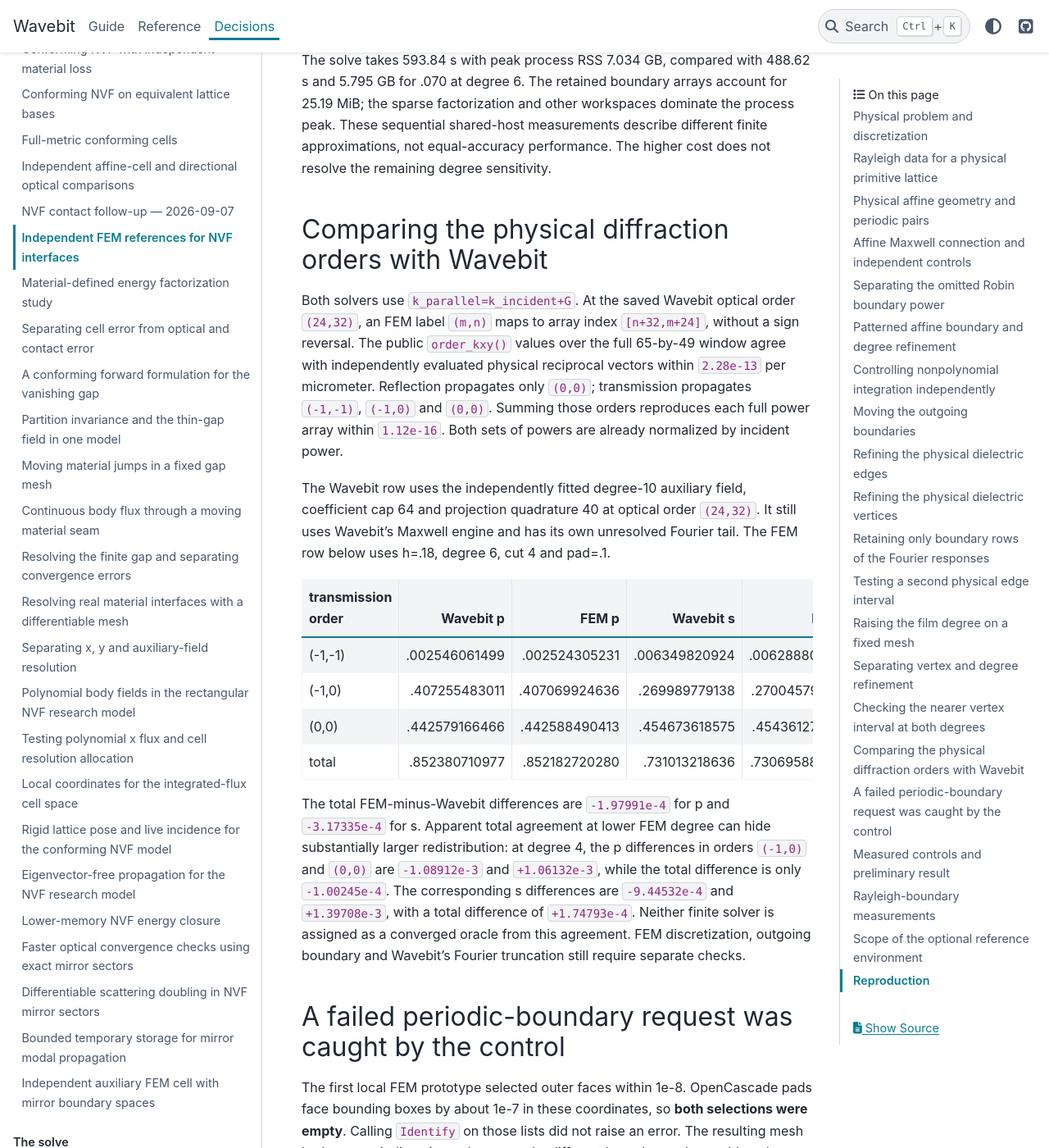
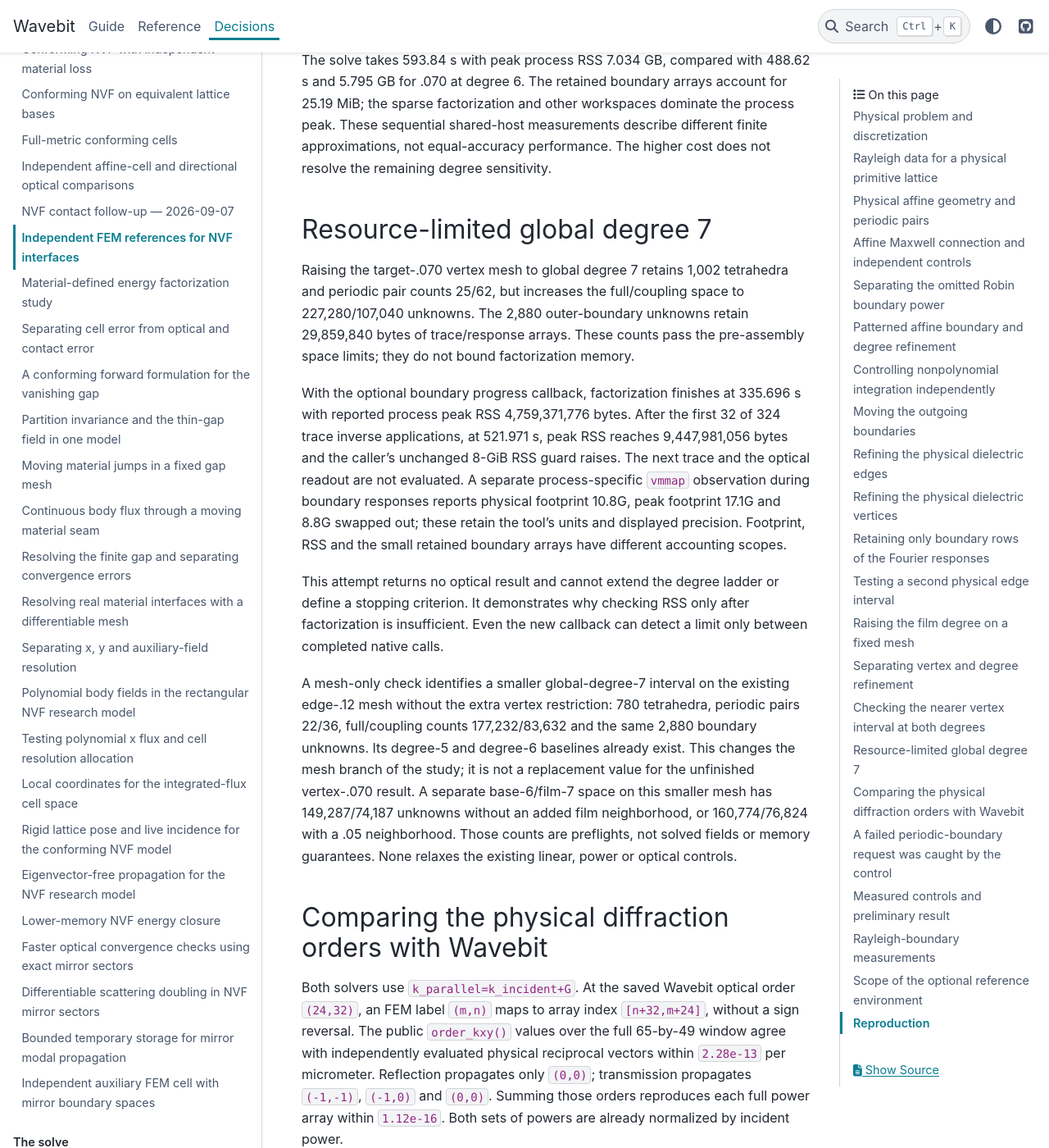
Before and after one commit to fieldalgo/wavebit, a Sphinx documentation site: the page built from docs/nvf-independent-fem.md, in a window 1280 px wide and 1400 px high, scrolled down 23447 px. Shown: the whole window at 82% size. Built offline with Sphinx 7.4.7 and the PyData theme 0.15.4, drawn with Linux system fonts in a browser that asks for light colours.

Commit message:
docs(nvf): record the resource-limited degree seven attempt
Record the callback abort after32 of324 boundary responses, distinguish RSS from footprint and swapping, and retain smaller mesh-only alternatives without claiming an optical result.

Co-authored-by: Codex <noreply@openai.com>

```diff
--- a/docs/nvf-independent-fem.md
+++ b/docs/nvf-independent-fem.md
@@ -879,6 +879,40 @@ measurements describe different finite approximations, not equal-accuracy
 performance. The higher cost does not resolve the remaining degree
 sensitivity.
 
+## Resource-limited global degree 7
+
+Raising the target-.070 vertex mesh to global degree 7 retains 1,002
+tetrahedra and periodic pair counts 25/62, but increases the full/coupling
+space to 227,280/107,040 unknowns. The 2,880 outer-boundary unknowns retain
+29,859,840 bytes of trace/response arrays. These counts pass the
+pre-assembly space limits; they do not bound factorization memory.
+
+With the optional boundary progress callback, factorization finishes at
+335.696 s with reported process peak RSS 4,759,371,776 bytes. After the
+first 32 of 324 trace inverse applications, at 521.971 s, peak RSS reaches
+9,447,981,056 bytes and the caller's unchanged 8-GiB RSS guard raises.
+The next trace and the optical readout are not evaluated. A separate
+process-specific `vmmap` observation during boundary responses reports
+physical footprint 10.8G, peak footprint 17.1G and 8.8G swapped out; these
+retain the tool's units and displayed precision. Footprint, RSS and the
+small retained boundary arrays have different accounting scopes.
+
+This attempt returns no optical result and cannot extend the degree
+ladder or define a stopping criterion. It demonstrates why checking RSS
+only after factorization is insufficient. Even the new callback can
+detect a limit only between completed native calls.
+
+A mesh-only check identifies a smaller global-degree-7 interval on the
+existing edge-.12 mesh without the extra vertex restriction: 780
+tetrahedra, periodic pairs 22/36, full/coupling counts 177,232/83,632 and
+the same 2,880 boundary unknowns. Its degree-5 and degree-6 baselines
+already exist. This changes the mesh branch of the study; it is not a
+replacement value for the unfinished vertex-.070 result. A separate
+base-6/film-7 space on this smaller mesh has 149,287/74,187 unknowns
+without an added film neighborhood, or 160,774/76,824 with a .05
+neighborhood. Those counts are preflights, not solved fields or memory
+guarantees. None relaxes the existing linear, power or optical controls.
+
 ## Comparing the physical diffraction orders with Wavebit
 
 Both solvers use `k_parallel=k_incident+G`. At the saved Wavebit optical
```
Also changed, not shown: docs/normal-field-known-limits.md (+6 -0 lines).
